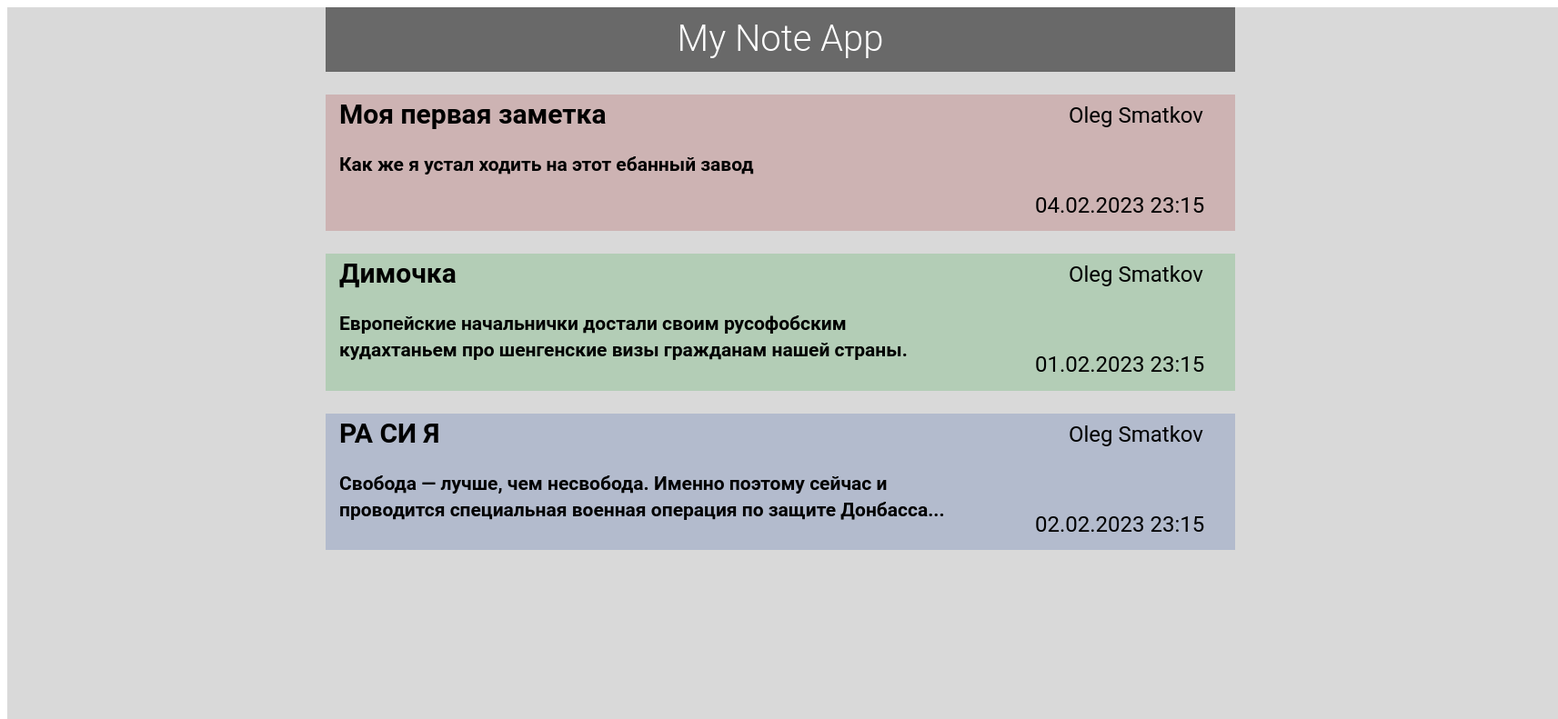
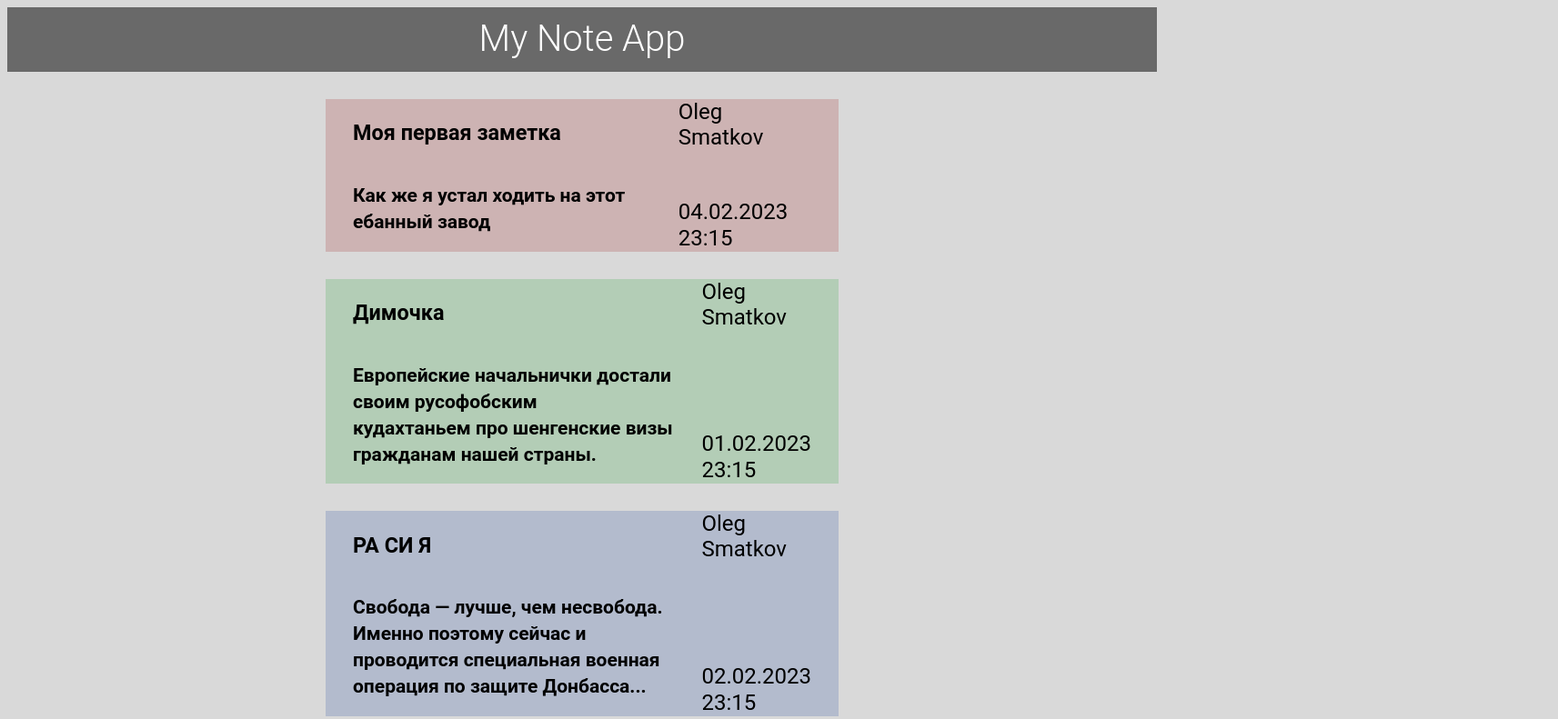
Before and after one commit to KarlBergstein/MyNotes, a website: page index.html in a window 1280 px wide. Shown: the top 791 px of the page at 91% size, 1713 px wide, since content can reach past the window. Drawn offline with Linux system fonts and the light colour scheme.

Commit message:
MyNotes1212

```diff
--- a/index.html
+++ b/index.html
@@ -10,55 +10,70 @@
 </head>
 
 <body>
-  <div class="site_box">
-    <section class="inception">
+
+  <section class="header">
     <div class="container">
-        <header class="inceprtion_header">My Note App</header>
+      <header class="header_text">My Note App</header>
     </div>
   </section>
 
-    <section class="note1">
+  <section class="notes">
+    <section class="note note1">
+      <div class="left">
         <div class="containter">
-        <div class="header_note1">
+          <div class="designation_note">
             <h1>Моя первая заметка</h1>
           </div>
-        <div class="text_note1">
+          <div class="text_note">
             <h2>Как же я устал ходить на этот ебанный завод</h2>
           </div>
-        <div class="user1">Oleg Smatkov</div>
-        <div class="date_note1">04.02.2023 23:15</div>
+        </div>
+      </div>
+      <div class="right">
+        <div class="user">Oleg Smatkov</div>
+        <div class="date_note">04.02.2023 23:15</div>
       </div>
     </section>
 
-    <section class="note2">
+
+
+    <section class="note note2">
+      <div class="left">
         <div class="containter">
-        <div class="header_note2">
+          <div class="designation_note">
             <h1>Димочка</h1>
           </div>
-        <div class="text_note2">
+          <div class="text_note">
             <h2>Европейские начальнички достали своим русофобским <br> кудахтаньем про шенгенские визы гражданам нашей
               страны.
             </h2>
           </div>
-        <div class="user2">Oleg Smatkov</div>
-        <div class="date_note2">01.02.2023 23:15</div>
+        </div>
+      </div>
+      <div class="right">
+        <div class="user">Oleg Smatkov</div>
+        <div class="date_note">01.02.2023 23:15</div>
       </div>
     </section>
 
-    <section class="note3">
+    <section class="note note3">
+      <div class="left">
         <div class="containter">
-        <div class="header_note3">
+          <div class="designation_note">
             <h1>РА СИ Я</h1>
           </div>
-        <div class="text_note3">
+          <div class="text_note">
             <h2>Свобода — лучше, чем несвобода. Именно поэтому сейчас и <br> проводится специальная военная операция по
               защите Донбасса...</h2>
           </div>
-        <div class="user3">Oleg Smatkov</div>
-        <div class="date_note3">02.02.2023 23:15</div>
+        </div>
+      </div>
+      <div class="right">
+        <div class="user">Oleg Smatkov</div>
+        <div class="date_note">02.02.2023 23:15</div>
       </div>
     </section>
-  </div>
+
     <script src="./src/main.ts"></script>
 </body>
 
--- a/src/style.css
+++ b/src/style.css
@@ -1,26 +1,20 @@
-.site_box {
-position: relative;
-width: 1705px;
-height: 1049px;
+body {
+
+    background: #D9D9D9;
+}
 
 
-background: #D9D9D9;
-}
+.header {
 
-.inception {
-position: relative;
-text-align: center;
-width: 1000px;
-height: 71px;
-margin: 0 350px 0 350px;
-
+min-width: 100%;
+min-height: 71px;
 
 background: #696969;
 }
 
-.inceprtion_header {
-width: 100%;
-height: 48px;
+.header_text {
+max-width: 100%;
+max-height: 48px;
 font-family: 'Roboto';
 font-weight: 300;
 font-size: 40px;
@@ -30,38 +24,57 @@ text-align: center;
 color: #FFFFFF;
 }
 
+.notes {
+
+max-width: 100%;
+
+margin: 30px 350px;
+}
+
+.note {
+
+display: flex;
+flex-direction: row;
+margin: 0px 0px 30px 0px;
+justify-content: space-between;
+padding: 0px 30px 0px 30px;
+}
 
 .note1 {
-position: relative;
-width: 1000px;
-height: 150.57px;
-margin: 0 350px 0 350px;
-
 background: #CDB3B3;
 }
 
-.header_note1 {
-position: relative;
-box-sizing: border-box;
-width: 500px;
-height: 45.69px;
-left: 15px;
+.note2 {
+
+background: #B3CDB6;
+}
+
+.note3 {
+
+background: #B3BBCD;
+}
+
+.designation_note {
+
+display: flex;
+justify-content: left;
+
+min-width: 100%;
+
 
 font-family: 'Roboto';
 font-style: normal;
 font-weight: 200;
 font-size: 20px;
-line-height: 44px;
+
 
 color: #000000;
 }
 
-.text_note1 {
-position: relative;
-width: 100%;
-height: 35px;
-left: 15px;
-margin: 0 auto;
+.text_note {
+
+display: flex;
+justify-content: left;
 
 
 font-family: 'Roboto';
@@ -73,28 +86,28 @@ line-height: 29px;
 color: #000000;
 }
 
-.user1 {
-position: absolute;
-margin-top: -75px;
+.user {
 
-right: 35px;
-
+display: flex;
+justify-content:right;
+min-width: 30%;
 
 font-family: 'Roboto';
 font-style: normal;
 font-weight: 400;
 font-size: 24px;
-line-height: 0;
+
 
 
 color: #000000;
 }
 
-.date_note1 {
-position: relative;
-width: 200px;
-margin-top: 10px;
-left: 780px;
+.date_note {
+
+display: flex;
+flex-direction: row;
+min-width: 30%;
+
 
 font-family: 'Roboto';
 font-style: normal;
@@ -105,150 +118,13 @@ line-height: 29px;
 color: #000000;
 }
 
-.note2 {
-position: relative;
-width: 1000px;
-height: 150.57px;
-margin: 0 350px 0 350px;
+.left {
+    display: flex;
 
-background: #B3CDB6;
 }
 
-.header_note2 {
-position: relative;
-box-sizing: border-box;
-width: 500px;
-height: 45.69px;
-left: 15px;
-
-font-family: 'Roboto';
-font-style: normal;
-font-weight: 200;
-font-size: 20px;
-line-height: 44px;
-
-color: #000000;
+.right {
+    display: flex;
+    flex-direction: column;
+    justify-content: space-between;
 }
-
-.text_note2 {
-position: relative;
-width: 100%;
-height: 35px;
-left: 15px;
-margin: 0 auto;
-
-
-font-family: 'Roboto';
-font-style: normal;
-font-weight: 200;
-font-size: 14px;
-line-height: 29px;
-
-color: #000000;
-}
-
-.user2 {
-position: absolute;
-margin-top: -75px;
-
-right: 35px;
-
-
-font-family: 'Roboto';
-font-style: normal;
-font-weight: 400;
-font-size: 24px;
-line-height: 0;
-
-
-color: #000000;
-}
-
-.date_note2 {
-position: relative;
-width: 200px;
-margin-top: 10px;
-left: 780px;
-
-font-family: 'Roboto';
-font-style: normal;
-font-weight: 400;
-font-size: 24px;
-line-height: 29px;
-
-color: #000000;
-}
-
-.note3 {
-position: relative;
-width: 1000px;
-height: 150.57px;
-margin: 0 350px 0 350px;
-
-background: #B3BBCD;
-}
-
-.header_note3 {
-position: relative;
-box-sizing: border-box;
-width: 500px;
-height: 45.69px;
-left: 15px;
-
-font-family: 'Roboto';
-font-style: normal;
-font-weight: 200;
-font-size: 20px;
-line-height: 44px;
-
-color: #000000;
-}
-
-.text_note3 {
-position: relative;
-width: 100%;
-height: 35px;
-left: 15px;
-margin: 0 auto;
-
-
-font-family: 'Roboto';
-font-style: normal;
-font-weight: 200;
-font-size: 14px;
-line-height: 29px;
-
-color: #000000;
-}
-
-.user3 {
-position: absolute;
-margin-top: -75px;
-
-right: 35px;
-
-
-font-family: 'Roboto';
-font-style: normal;
-font-weight: 400;
-font-size: 24px;
-line-height: 0;
-
-
-color: #000000;
-}
-
-.date_note3 {
-position: relative;
-width: 200px;
-margin-top: 10px;
-left: 780px;
-
-font-family: 'Roboto';
-font-style: normal;
-font-weight: 400;
-font-size: 24px;
-line-height: 29px;
-
-color: #000000;
-}
```
Lines whose indentation alone changed are shown as unchanged.
